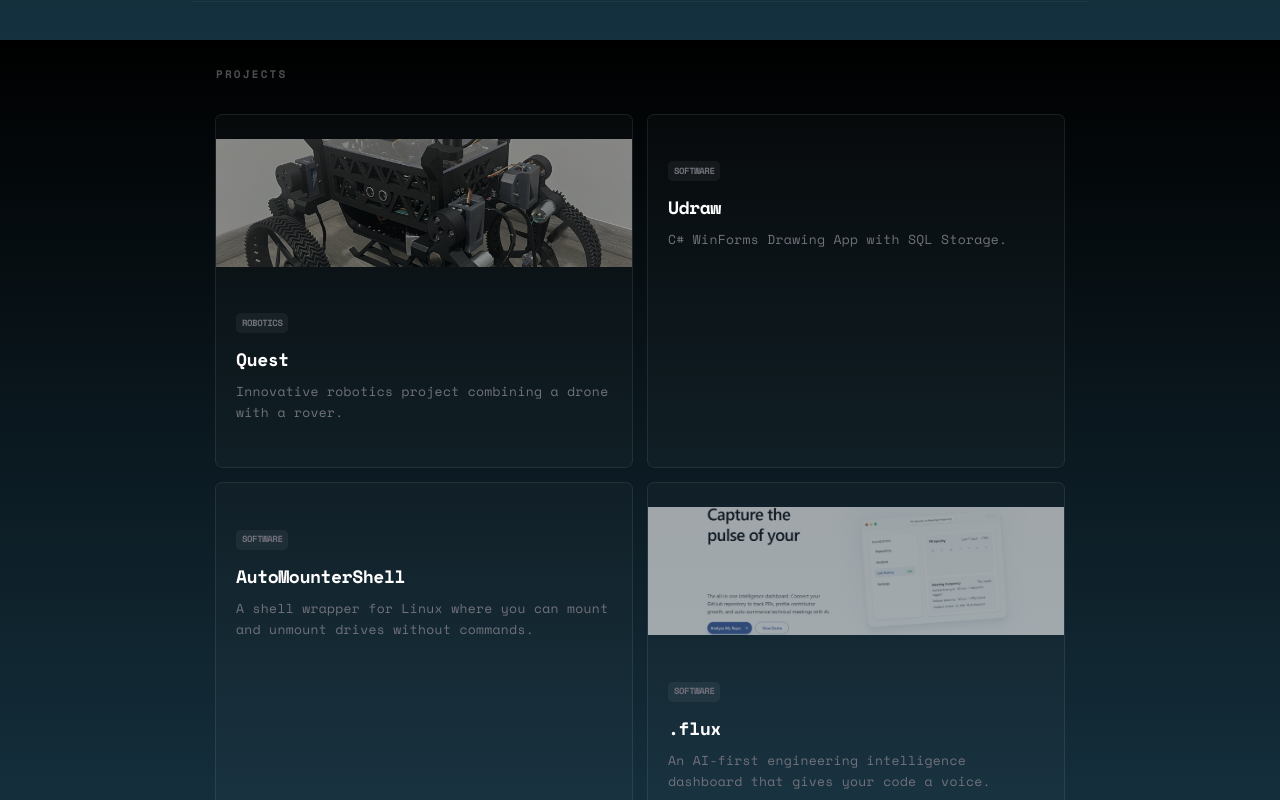
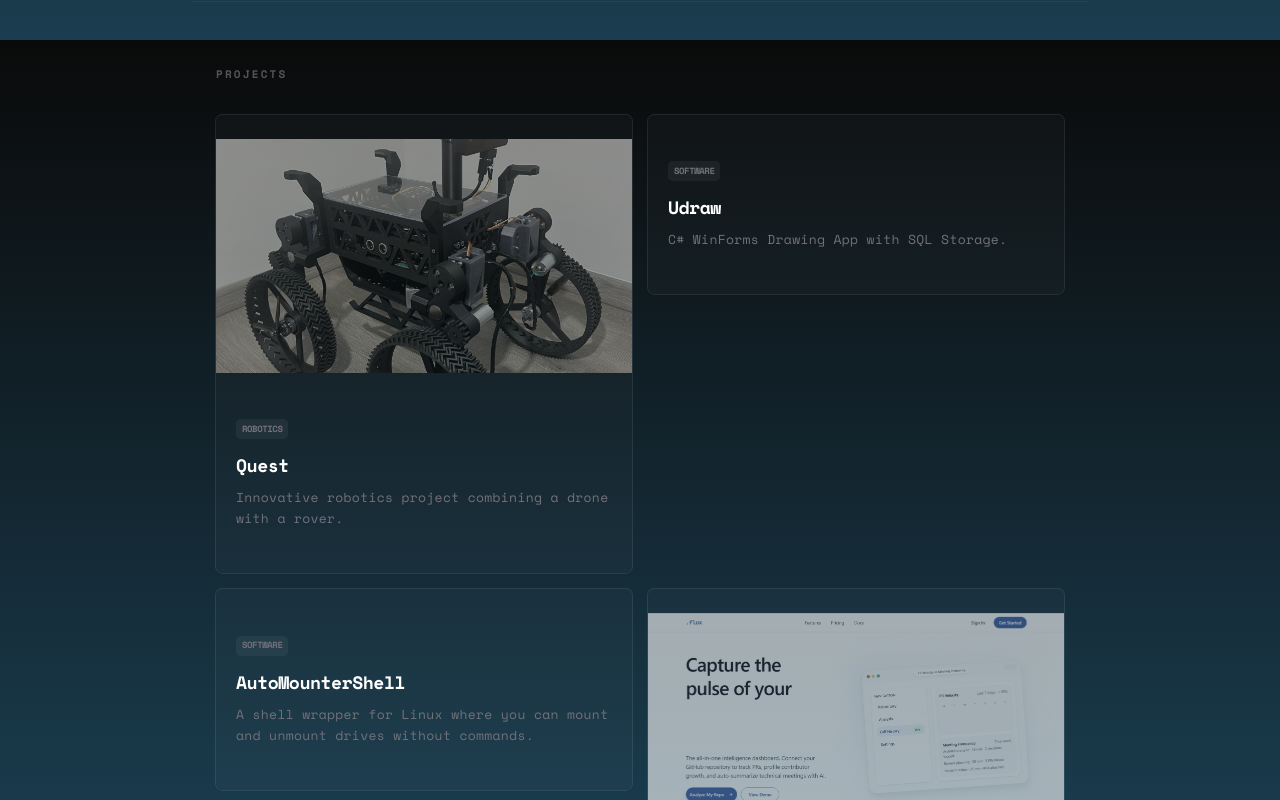
Before and after one commit to costitza/nextjs-ababeiraul, a Next.js app: page / in a window 1280 px wide. Shown: the part 760-1560 px from the top of the page. Built offline with nearby package versions, Linux system fonts and the light colour scheme.

Commit message:
style: brighten background and implement auto-fitting project grid

```diff
--- a/app/globals.css
+++ b/app/globals.css
@@ -46,8 +46,8 @@
   --radius-3xl: calc(var(--radius) * 2.2);
   --radius-4xl: calc(var(--radius) * 2.6);
 
-  --color-brand-start: #000000;
-  --color-brand-end: #15313f;
+  --color-brand-start: #0a0a0a;
+  --color-brand-end: #1a3d4f;
 }
 
 :root {
--- a/app/page.tsx
+++ b/app/page.tsx
@@ -84,7 +84,7 @@ export default function Home() {
       {/* Projects Section */}
       <section id="projects" className="w-full max-w-4xl px-6 py-16 border-t border-white/5">
         <h3 className="text-[11px] font-black text-white/30 mb-8 uppercase tracking-[0.2em]">projects</h3>
-        <div className="grid grid-cols-1 sm:grid-cols-2 gap-4">
+        <div className="grid grid-cols-[repeat(auto-fit,minmax(280px,1fr))] gap-4">
           {projects.map((project, index) => (
             <ProjectCard key={index} project={project} />
           ))}
--- a/components/ProjectCard.tsx
+++ b/components/ProjectCard.tsx
@@ -16,11 +16,11 @@ const ProjectCard = ({ project }: { project: Project }) => {
   return (
     <Link
       href={`/projects/${project.link}`}
-      className="group block h-full"
+      className="group block"
     >
-      <Card className="h-full bg-white/[0.02] border-white/5 hover:bg-white/[0.04] transition-all duration-300 overflow-hidden cursor-pointer flex flex-col rounded-md">
+      <Card className="bg-white/[0.02] border-white/5 hover:bg-white/[0.04] transition-all duration-300 overflow-hidden cursor-pointer flex flex-col rounded-md">
         {project.image && (
-          <div className="relative w-full h-32 overflow-hidden">
+          <div className="relative w-full aspect-video overflow-hidden">
             <Image
               src={project.image}
               alt={project.title}
```
